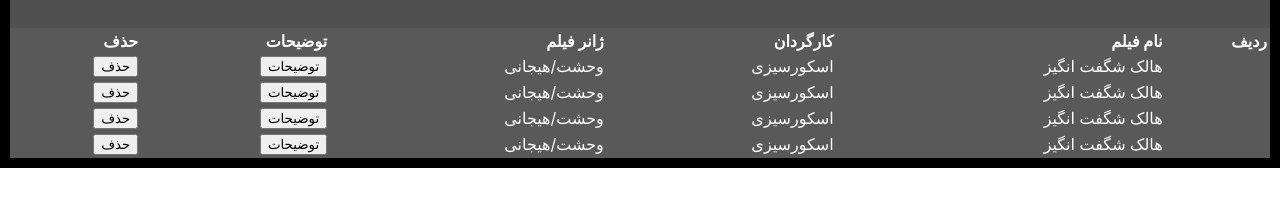
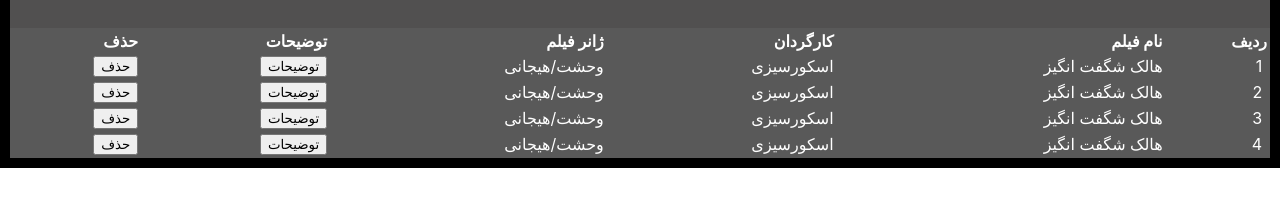
Before and after one commit to maryammoshtoofar/HW17-maktab76, a React (Create React App) app: page / in a window 1280 px wide. Shown: the part 296-502 px from the top of the page. Built offline with nearby package versions, Linux system fonts and the light colour scheme; data requests are answered from the project's data file.

Commit message:
add rowIndex for table rows

```diff
--- a/src/App.js
+++ b/src/App.js
@@ -4,25 +4,12 @@ import Table from "./Components/Table";
 import { useState, useEffect } from "react";
 
 function App() {
-  const addNumberRows = () => {
-    let rows = document.querySelectorAll("tr");
 
-    rows.forEach((row) => {
-      if (row.rowIndex !== 0 && !numberRowsAdded) {
-        let num = document.createElement("td");
-        num.textContent = `${row.rowIndex}`;
-        num.className = "RowNumber";
-        setnumberRowsAdded(true);
-      }
-    });
-  };
-  const [numberRowsAdded, setnumberRowsAdded] = useState(false);
   const [films, setFilms] = useState([]);
   useEffect(() => {
     fetch("http://localhost:3001/films").then((data) => {
       data.json().then((result) => {
         setFilms(result);
-        addNumberRows();
       });
     });
   }, []);
--- /dev/null
+++ b/src/Components/Table/index.css
@@ -0,0 +1,9 @@
+table {
+  counter-reset: rowNumber;
+}
+
+td:last-child::before {
+  counter-increment: rowNumber;
+  content: counter(rowNumber);
+  padding-right: 0.3em;
+}
--- a/src/Components/Table/index.js
+++ b/src/Components/Table/index.js
@@ -1,10 +1,9 @@
 import React, { useEffect } from "react";
 import { DataTable } from "./styledcomponents";
+import "./index.css";
 function Table(props) {
   // Generate Row Numbers using rowIndex
-  useEffect(() => {
-
-  },);
+  useEffect(() => {});
 
   return (
     <DataTable>
@@ -30,6 +29,7 @@ function Table(props) {
             <td>{film.genre}</td>
             <td>{film.director}</td>
             <td>{film.title}</td>
+            <td></td>
           </tr>
         ))}
       </tbody>
--- a/src/Components/Table/styledcomponents.js
+++ b/src/Components/Table/styledcomponents.js
@@ -1,7 +1,8 @@
 import styled from "styled-components";
 
 export const DataTable = styled.table`
+
   width: 100%;
   background-color: #595959;
-  text-align:right;
+  text-align: right;
 `;
```
